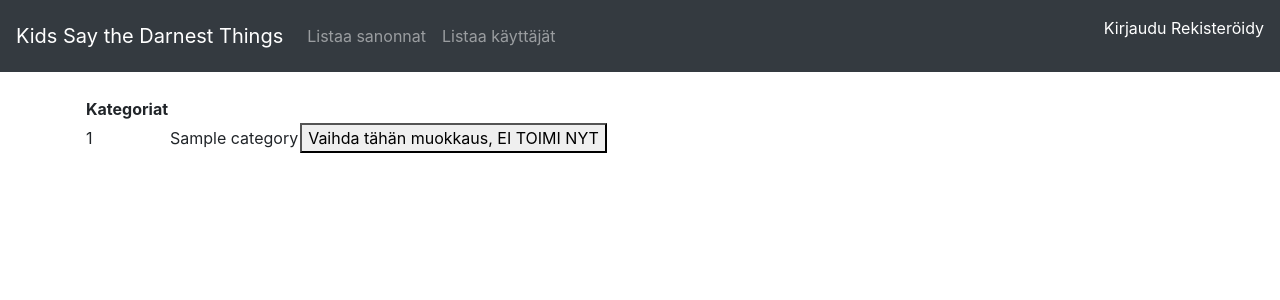
After one commit to millalin/Kids-Say-the-Darndest-Things, a Flask app: page /category in a window 1280 px wide. The commit adds this page. Shown: the top 300 px of the page. Run offline with Flask 2, Linux system fonts and the light colour scheme; tables that the repository leaves empty hold one stand-in row (values such as "Sample post"); parts of the project's set-up code (start-up, migrations or seed data) failed here and were passed over; some libraries are stand-ins or nearby versions.

Commit message:
kategoriatoimintojen lisääminen. Kun lisätään sanonta, haetaan olemassaolevat kategoriat, joita voidaan lisätä sanonnalle. Kategorioiden listaustoiminto

```diff
--- a/application/__init__.py
+++ b/application/__init__.py
@@ -27,7 +27,7 @@ from application.child import models
 from application.child import views
 
 from application.category import models
-
+from application.category import views
 
 # kirjautuminen
 from application.auth.models import User
--- /dev/null
+++ b/application/category/views.py
@@ -0,0 +1,32 @@
+from application import app, db
+from flask import redirect, render_template, request, url_for
+from application.category.models import Category
+from application.category.forms import CategoryForm
+from flask_login import login_required, current_user
+
+
+@app.route("/category", methods=["GET"])
+def category_index():
+    return render_template("category/listcategory.html", c = Category.query.all())
+
+@app.route("/category/newcategory/")
+def category_form():
+    return render_template("category/newcategory.html", form = CategoryForm())
+
+@app.route("/category/", methods=["GET","POST"])
+@login_required
+def category_create():
+    form = CategoryForm(request.form)
+
+    if not form.validate():
+        return render_template("category/newcategory.html", form = form)
+
+    c = Category(name = form.name.data)
+
+
+
+
+    db.session.add(c)
+    db.session().commit()
+
+    return  redirect(url_for("category_index"))
--- /dev/null
+++ b/application/templates/category/listcategory.html
@@ -0,0 +1,25 @@
+{% extends "layout.html" %}
+
+{% block body %}
+  <table>
+    <tr>
+      <th>Kategoriat</th>
+    </tr>
+    {% for cat in c %}
+    <tr>
+      <td>{{ cat.id }}</td>
+      <td>{{ cat.name }}</td>
+      <td>
+            <form method="POST" action="{{ url_for('user_create') }}">
+                    <button type="submit" class=>Vaihda tähän muokkaus, EI TOIMI NYT</button>
+                </form>
+
+
+
+
+            </a>
+      </td>
+    </tr>
+    {% endfor %}
+  </table>
+{% endblock %}
--- a/application/templates/layout.html
+++ b/application/templates/layout.html
@@ -34,12 +34,17 @@
               <a class="nav-link" href="{{ url_for('child_form') }}">Lisää lapsi</a></li>
             <li class="nav-item">
               <a class="nav-link" href="{{ url_for('child_userchildren') }}">Listaa lapsesi</a></li>
+              <li class="nav-item">
+                  <a class="nav-link" href="{{ url_for('category_form') }}">Lisää kategoria</a></li>
           </ul>
 
 
 
 
       </ul>
+
+
+
       <div class="form-inline mt-2 mt-md-0">
 
         <p class="navbar-text">
--- a/application/templates/quotes/ownquoteslist.html
+++ b/application/templates/quotes/ownquoteslist.html
@@ -21,7 +21,7 @@
         </td>
         <td>
             <a href="{{ url_for('quotes_showOne', quote_id = quote.id)}}">
-                <button type="submit" class="btn btn-default">Näytä sanonnan tiedot</button>
+                <button type="submit" class="btn btn-default">Näytä sanonnan tarkemmat tiedot</button>
             </a>
         </td>
         <td>
```
Also changed, not shown: application/category/forms.py (added, +9 -0 lines), application/category/models.py (+16 -0 lines), application/quotes/forms.py (+9 -3 lines), application/quotes/views.py (+9 -2 lines), application/templates/category/newcategory.html (added, +27 -0 lines).
